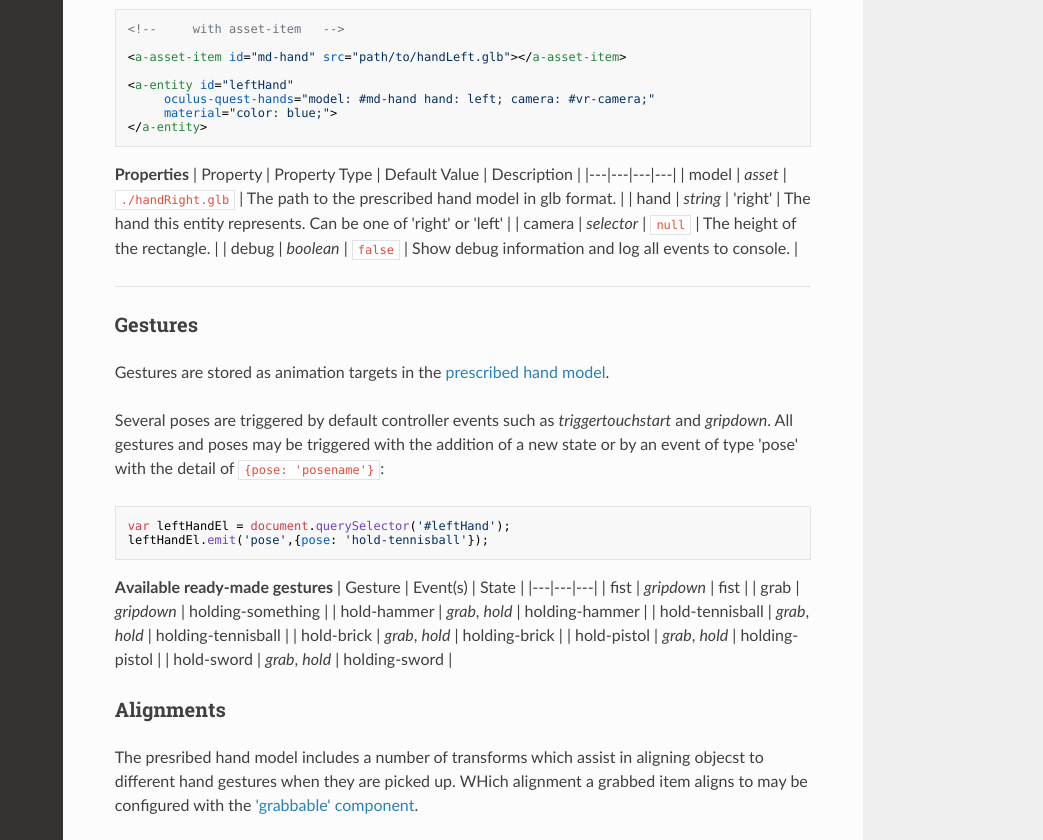
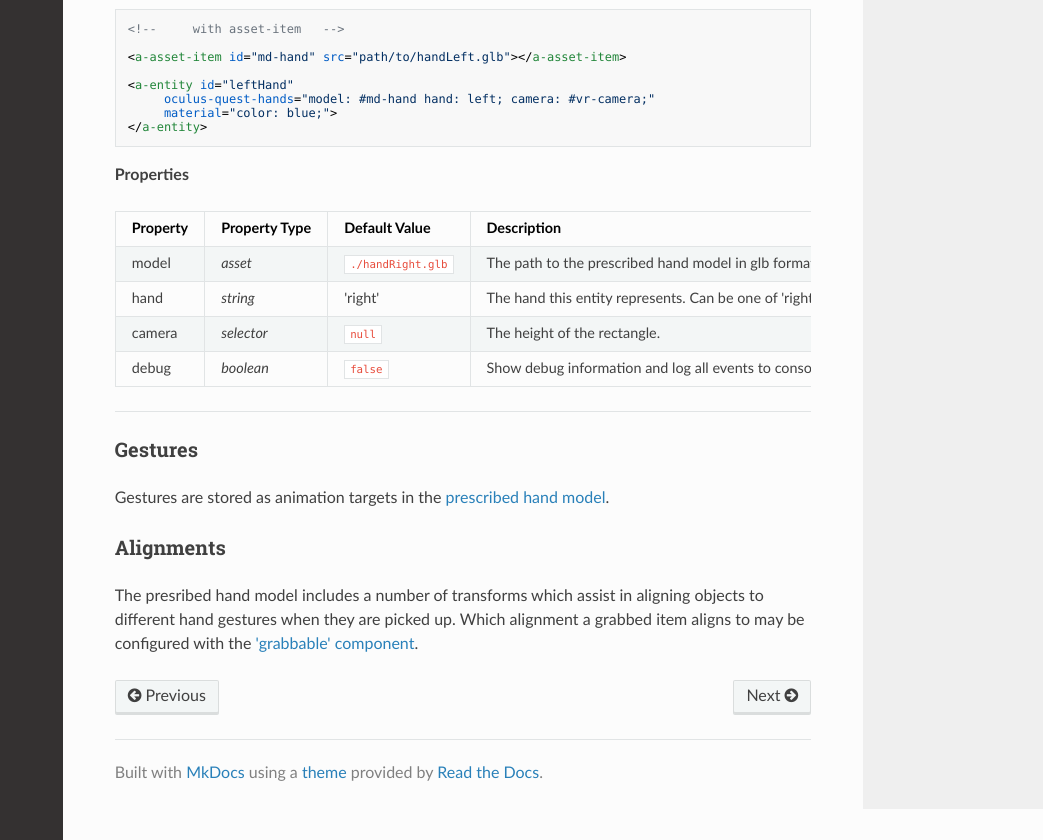
Before and after one commit to disasteroftheuniverse/SuperQuest, an MkDocs documentation site: the page built from docs/aframe-oculus-hands.md, in a window 1280 px wide and 1400 px high, scrolled down 995 px, cut to the strip 429-1269 px from the top of the window. Shown: the whole strip, without its empty margins (237-1280 px from the left). Built offline with MkDocs 1.6.1, drawn with Linux system fonts in a browser that asks for light colours; nearby versions of some CDN libraries; old or Windows-style settings are respelled for this version of MkDocs.

Commit message:
formatting

````diff
--- a/docs/aframe-oculus-hands.md
+++ b/docs/aframe-oculus-hands.md
@@ -29,6 +29,7 @@ AFRAME.utils.extendComponent('oculus-quest-hands', 'grab', (grabEvent) => {/*you
 The appearance can be modified with [A-Frame 'material' component](https://aframe.io/docs/master/components/material.html).
 
 **Examples**
+
 ```html
 <!--     with url(path/to/asset);    -->
 <a-entity id="leftHand"
@@ -48,6 +49,7 @@ The appearance can be modified with [A-Frame 'material' component](https://afram
 ```
 
 **Properties**
+
 | Property | Property Type | Default Value |  Description  |
 |---|---|---|---|
 |  model | _asset_ |  `./handRight.glb` | The path to the prescribed hand model in glb format. |
@@ -61,23 +63,6 @@ The appearance can be modified with [A-Frame 'material' component](https://afram
 
 Gestures are stored as animation targets in the [prescribed hand model](./assets.md).
 
-Several poses are triggered by default controller events such as _triggertouchstart_ and _gripdown_. All gestures and poses may be triggered with the addition of a new state or by an event of type 'pose' with the detail of `{pose: 'posename'}`:
-```js
-var leftHandEl = document.querySelector('#leftHand');
-leftHandEl.emit('pose',{pose: 'hold-tennisball'});
-```
-
-**Available ready-made gestures**
-| Gesture | Event(s) | State |
-|---|---|---|
-|  fist | _gripdown_ |  fist |
-|  grab | _gripdown_ |  holding-something |
-|  hold-hammer | _grab_, _hold_ |  holding-hammer |
-|  hold-tennisball | _grab_, _hold_ |  holding-tennisball |
-|  hold-brick | _grab_, _hold_ |  holding-brick |
-|  hold-pistol | _grab_, _hold_ |  holding-pistol |
-|  hold-sword | _grab_, _hold_ |  holding-sword |
-
 ### Alignments
 
-The presribed hand model includes a number of transforms which assist in aligning objecst to different hand gestures when they are picked up. WHich alignment a grabbed item aligns to may be configured with the ['grabbable' component](#grabbable).
+The presribed hand model includes a number of transforms which assist in aligning objects to different hand gestures when they are picked up. Which alignment a grabbed item aligns to may be configured with the ['grabbable' component](#grabbable).
````
Also changed, not shown: docs/aframe-extra-collection.md (+7 -0 lines).
